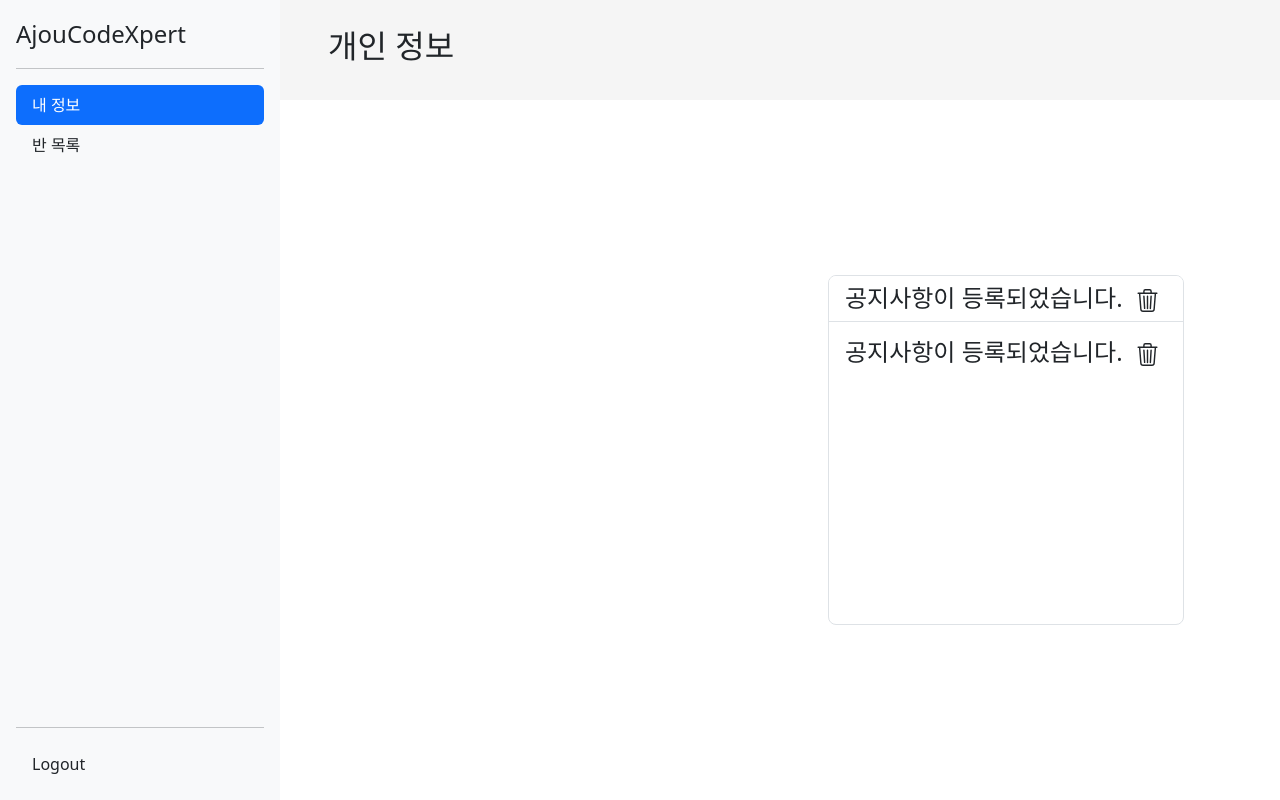
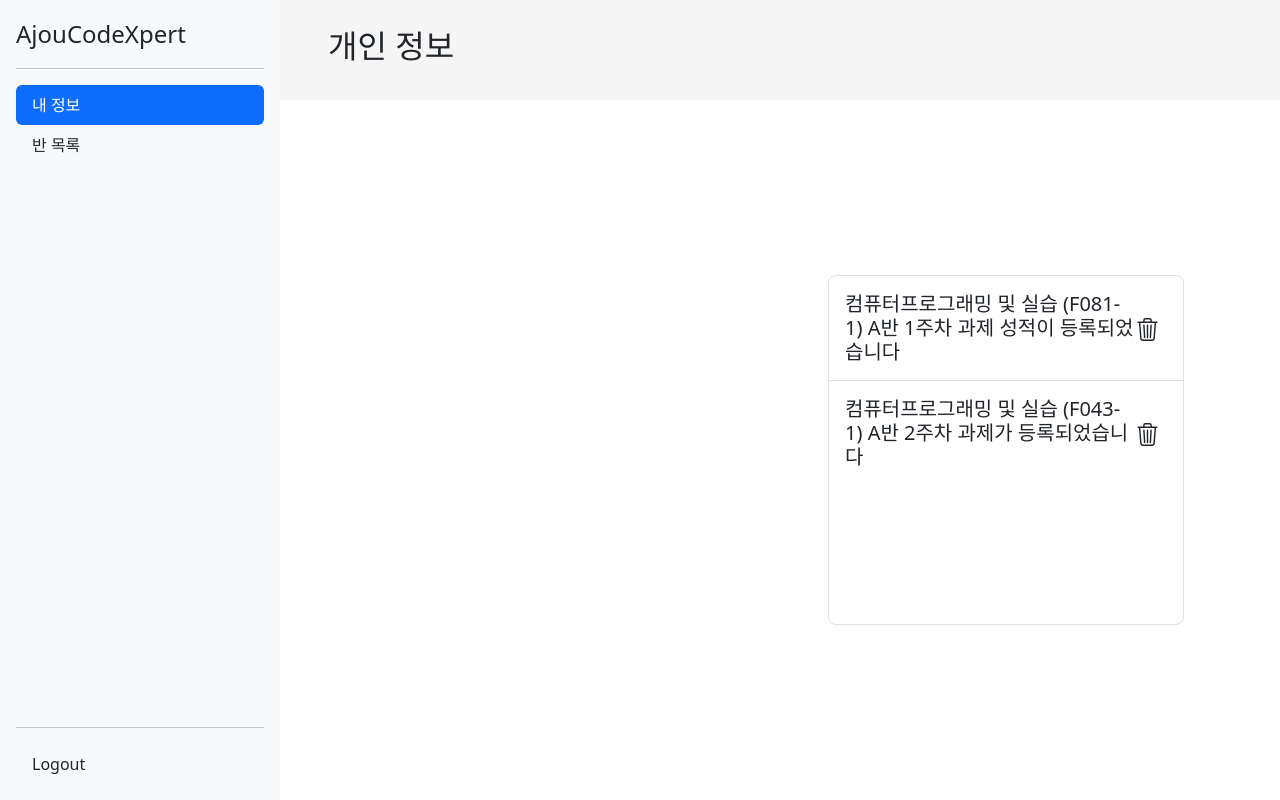
Before and after one commit to 2023-Fall-SE-CodeMates/AjouCodeXpert_Web, a React (Create React App) app: page /personal in a window 1280 px wide. Built offline with nearby package versions, Linux system fonts and the light colour scheme.

Commit message:
개인 페이지의 알림 리스트 구현

```diff
--- a/src/components/NotificationList.jsx
+++ b/src/components/NotificationList.jsx
@@ -1,20 +1,36 @@
 import React from "react";
 import DeleteListItem from "./button/DeleteListItem";
 
+// TODO: 삭제 버튼에 전달할 함수 구현
+// Context에서 id 받아서 알림 리스트 불러오는 API 호출
 function NotificationList(props) {
-  const notifications = [];
+  const notifications = [
+    {
+      id: 1,
+      content:
+        "컴퓨터프로그래밍 및 실습 (F081-1) A반 1주차 과제 성적이 등록되었습니다",
+      read: 0,
+    },
+    {
+      id: 2,
+      content:
+        "컴퓨터프로그래밍 및 실습 (F043-1) A반 2주차 과제가 등록되었습니다",
+      read: 0,
+    },
+  ];
 
   return (
     <div className="border rounded-3 h-50 overflow-y-scroll">
-      <ul className="list-group list-group-flush">
-        <li className="list-group-item h4 d-flex flex-row justify-content-between">
-          공지사항이 등록되었습니다.
-          <DeleteListItem />
-        </li>
-        <li className="list-group-item h4 d-flex flex-row justify-content-between">
-          공지사항이 등록되었습니다.
-          <DeleteListItem />
-        </li>
+      <ul className="list-group list-group-flush pt-2">
+        {notifications.map((notification) => (
+          <li
+            className="list-group-item h5 d-flex flex-row pb-3 justify-content-between align-items-center"
+            key={notification.key}
+          >
+            {notification.content}
+            <DeleteListItem />
+          </li>
+        ))}
       </ul>
     </div>
   );
```
